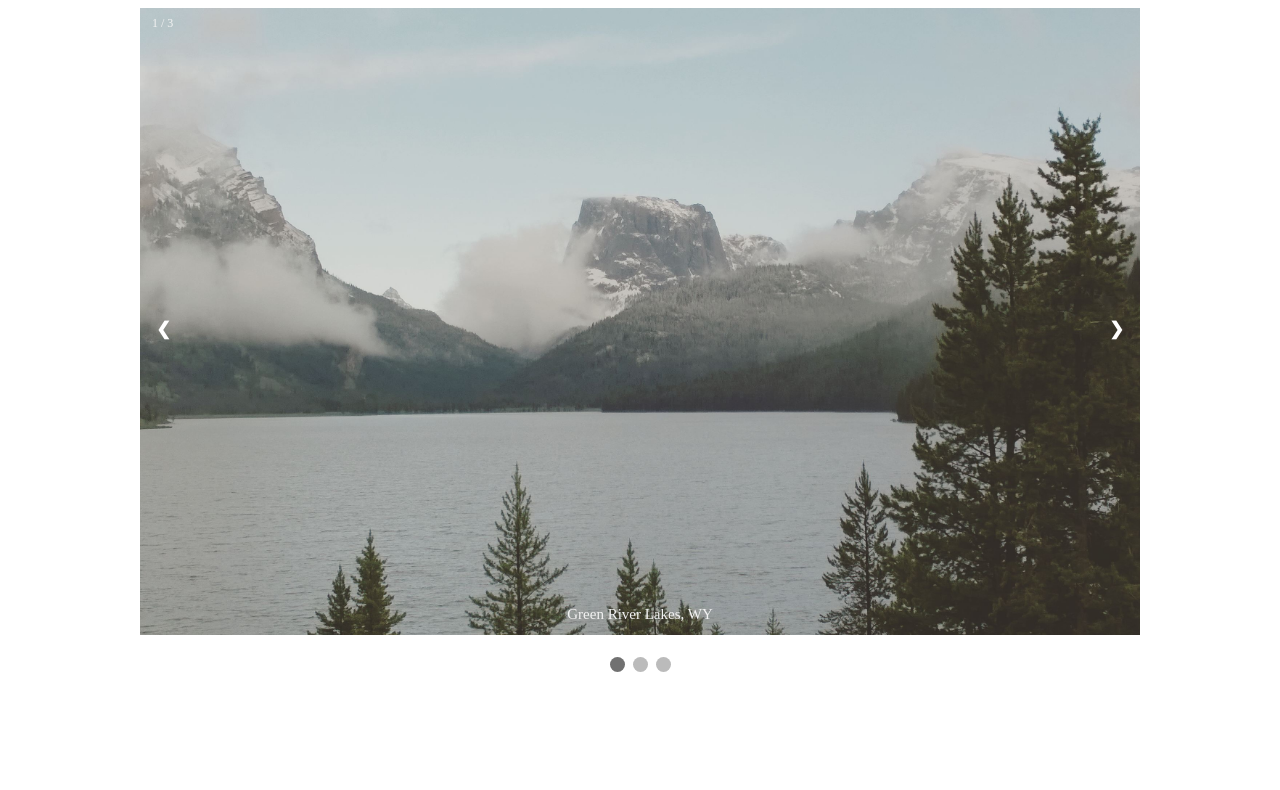
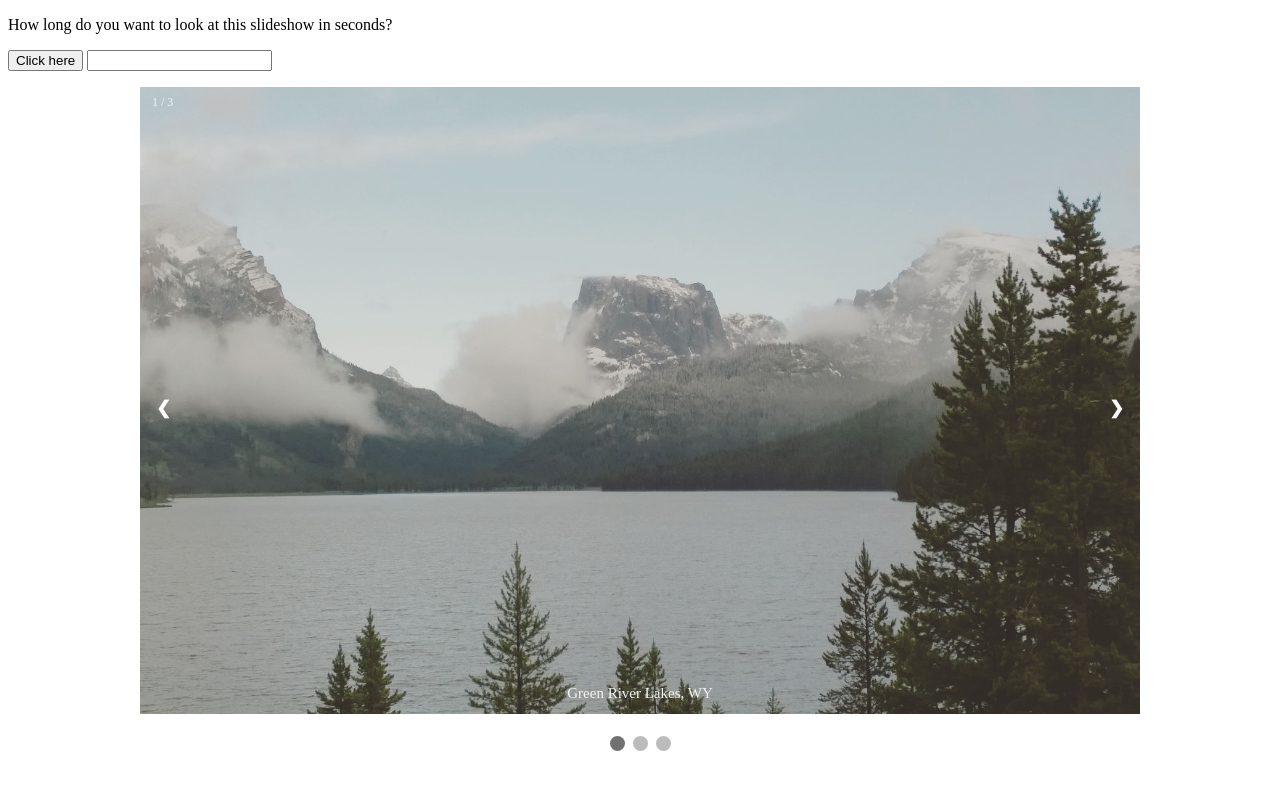
Before and after one commit to lzou94/Javascript, a plain HTML site: page Project9_countdown_slideshow/index.html in a window 1280 px wide. Drawn offline with Linux system fonts and the light colour scheme.

Commit message:
revision

```diff
--- a/Project9_countdown_slideshow/JS/main.js
+++ b/Project9_countdown_slideshow/JS/main.js
@@ -1,3 +1,18 @@
+function countdown() {
+    var seconds = document.getElementById("seconds") .value;
+
+    function tick() {
+        seconds = seconds -1;
+        timer .innerHTML = seconds;
+        setTimeout(tick, 1000);
+    if(seconds == -1) {
+        alert("Time's up!");
+    }
+
+        }
+    tick();
+}
+
 var slideIndex = 1;
 showSlides(slideIndex);
 //Starts the slides and names their positioning
--- a/Project9_countdown_slideshow/index.html
+++ b/Project9_countdown_slideshow/index.html
@@ -7,6 +7,10 @@
 
 	</head>
 	<body>
+        <p>How long do you want to look at this slideshow in seconds?</p>
+        <button onclick="countdown()">Click here</button>
+        <input id="seconds" value=""/>
+        <p id="timer"></p>
         <!--Slideshow container-->
         <div class="slideshow-container">
 
```
